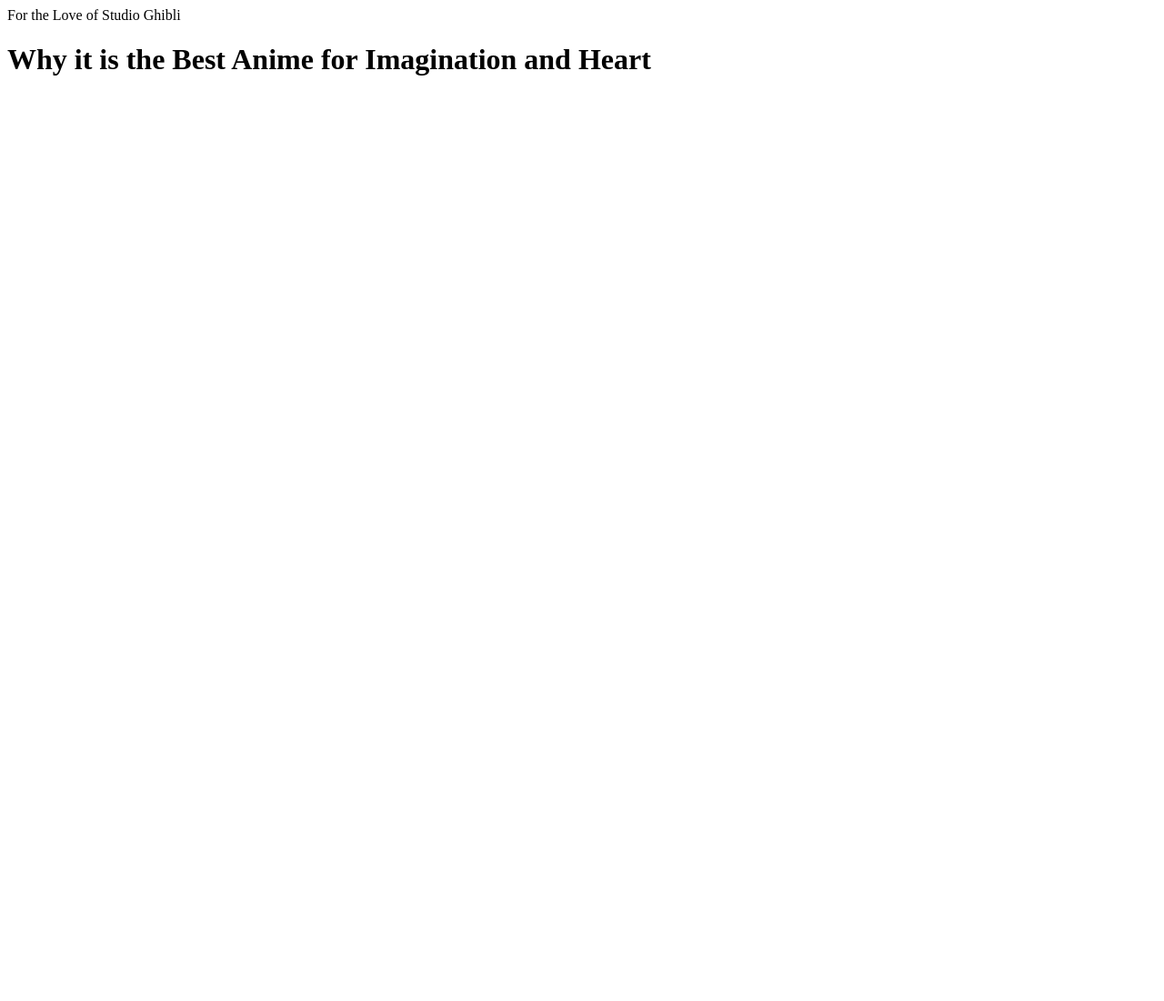
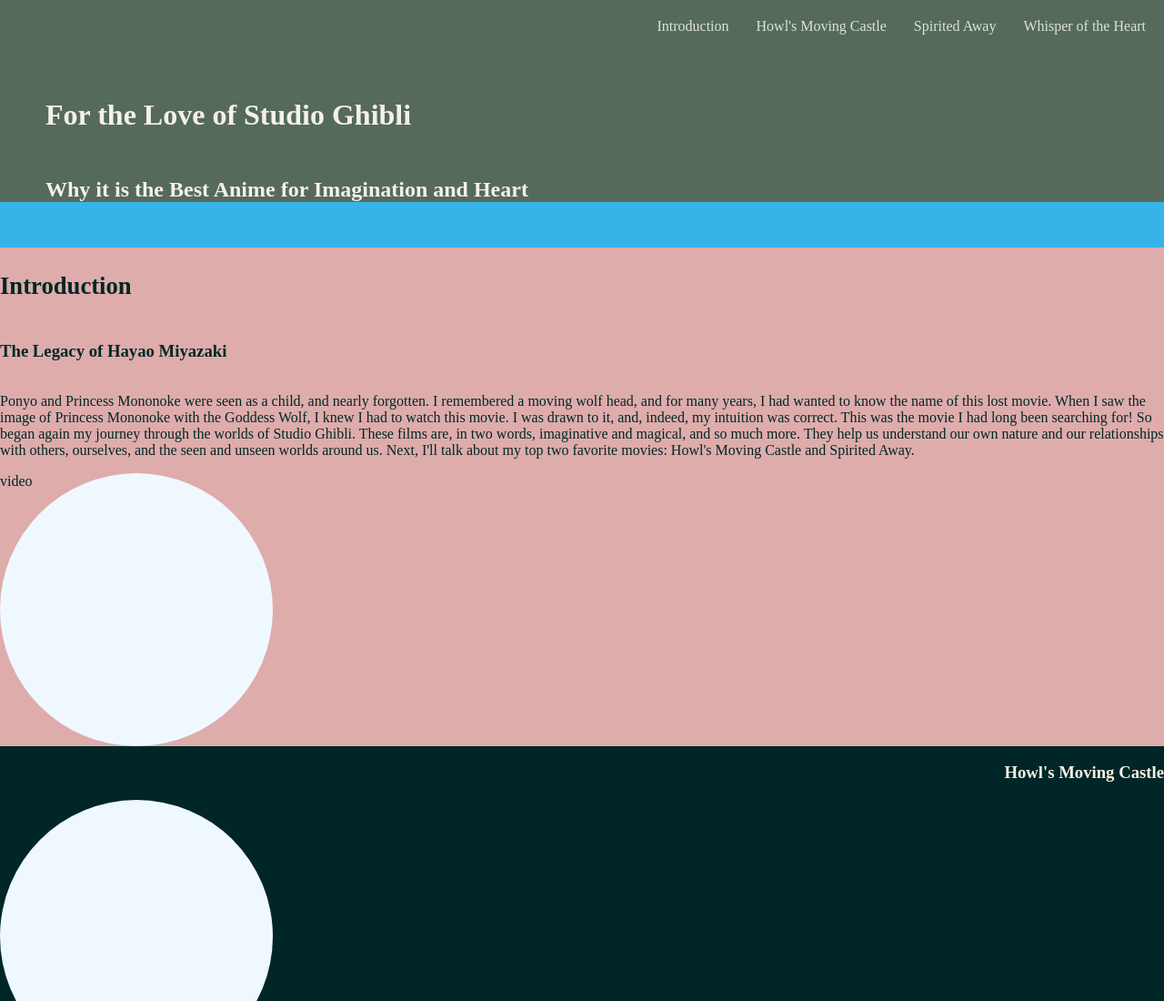
Before and after one commit to ChantelleHarris/StudioGhibliLandingPage, a plain HTML site: page index.html in a window 1280 px wide. Shown: the top 1100 px of the page at 91% size. Before the commit the page ends 800 px from the top, so only its background shows below. Drawn offline with Linux system fonts and the light colour scheme.

Commit message:
another days work

```diff
--- /dev/null
+++ b/css/styles.css
@@ -0,0 +1,99 @@
+body,html {
+    margin: 0;
+    background-color: rgb(54,179,233);
+    scroll-behavior: smooth;
+}
+
+/* .container {
+    margin: 50px;
+    padding: 20px;
+} */
+
+.align-left {
+    display:flex;
+    flex-direction: column;
+    text-align: left;
+}
+
+.align-right {
+    display:flex;
+    flex-direction: column;
+    text-align: right;
+}
+
+.light-color {
+    color: rgb(245, 241, 230);
+}
+
+.dark-color {
+    color:rgb(0,38,39);
+}
+
+.header-footer {
+    background-color: rgb(85,106,91);
+}
+
+.formatting {
+    margin: 50px;
+}
+
+.medium {
+    font-size: 20pt;
+}
+
+.circle {
+    border-radius: 50%;
+    height: 300px;
+    width: 300px;
+    background-color: aliceblue;
+
+
+}
+
+
+
+.float-right {
+
+}
+
+#nav {
+    display: flex;
+    flex-direction: row;
+    justify-content: flex-end;
+    gap: 30px;
+    margin: 0;
+    list-style: none;
+    padding: 20px;
+}
+
+#nav li a {
+    text-decoration: none;
+    color: rgba(220,228,207);
+}
+
+#intro {
+    background-color: rgb(222,172,171);
+    margin: 0;
+}
+
+#intro .circle {
+
+
+
+
+
+}
+
+#howl {
+    background-color: rgb(0,38,39);
+
+}
+
+
+#spirited {
+    background-color: rgb(5,152,206);
+}
+
+#whisper {
+    background-color: rgb(110,96,70);
+}
--- a/index.html
+++ b/index.html
@@ -5,17 +5,50 @@
     <meta http-equiv="X-UA-Compatible" content="IE=edge">
     <meta name="viewport" content="width=device-width, initial-scale=1.0">
     <title>Studio Ghibli & Me</title>
-    <link rel="stylesheet" href="styles.css">
+    <link rel="stylesheet" href="css/styles.css">
 </head>
 <body>
-    <nav></nav>
-    <header>For the Love of Studio Ghibli</header>
-    <h1>Why it is the Best Anime for Imagination and Heart</h1>
-    <section></section>
-    <section></section>
-    <section></section>
-    <section></section>
-    <footer></footer>
-<script src="app.js"></script>
+    <div class="container">
+        <!-- <nav>
+            <ul id="nav"></ul>
+        </nav> -->
+        <header class="header-footer light-color">
+            <nav>
+                <ul id="nav"></ul>
+            </nav>
+            <h1 class="formatting">For the Love of Studio Ghibli</h1>
+            <h2 class="formatting">Why it is the Best Anime for Imagination and Heart</h2>
+
+        </header>
+        <section id="intro" class="align-left dark-color">
+            <h3 class="medium">Introduction</h3>
+            <h3>The Legacy of Hayao Miyazaki</h3>
+            <p>Ponyo and Princess Mononoke were seen as a child, and nearly forgotten. I remembered a
+                moving wolf head, and for many years, I had wanted to know the name of this lost movie.
+                When I saw the image of Princess Mononoke with the Goddess Wolf, I knew I had to watch
+                this movie. I was drawn to it, and, indeed, my intuition was correct. This was the movie
+                I had long been searching for! So began again my journey through the worlds of Studio Ghibli.
+                These films are, in two words, imaginative and magical, and so much more. They help us
+                understand our own nature and our relationships with others, ourselves, and the seen and
+                unseen worlds around us.
+                Next, I'll talk about my top two favorite movies: Howl's Moving Castle and Spirited Away.
+            </p>
+            <div class="circle float-right">video</div>
+        </section>
+        <section id="howl" data-movie-type="favorite" class="align-right light-color">
+            <h3>Howl's Moving Castle</h3>
+            <div class="circle float-left"></div>
+        </section>
+        <section id="spirited" data-movie-type="favorite" class="align-left dark-color">
+            <h3>Spirited Away</h3>
+            <div class="circle float-right"></div>
+        </section>
+        <section id="whisper" data-movie-type="impactful" class="align-right dark-color">
+            <h3>Whisper of the Heart</h3>
+            <div class="circle float-left"></div>
+        </section>
+        <footer class="header-footer"></footer>
+        </div>
+<script src="js/app.js"></script>
 </body>
 </html>
--- /dev/null
+++ b/js/app.js
@@ -0,0 +1,54 @@
+//This selects the sections and saves them to a variable
+let sectionTitles = document.getElementsByTagName('section');
+console.log(sectionTitles[1].children[0].innerText);
+
+//This selects the ul and saves it to a variable
+let navigation = document.getElementById('nav');
+
+//This loops through the sectionTitles object
+for (const sectionTitle of sectionTitles) {
+    //This creates a new li element that corresponds to each section
+    let lists = document.createElement('li');
+
+    //This creates four 'a' tags
+    let links = document.createElement('a');
+
+    //This appends each new 'a' tag to each li, and each li to the ul
+    lists.appendChild(links);
+    navigation.appendChild(lists);
+}
+
+//This sets the values of the links equal to the titles of each section
+navigation.children[0].children[0].innerText = sectionTitles[0].children[0].innerText;
+navigation.children[1].children[0].innerText = sectionTitles[1].children[0].innerText;
+navigation.children[2].children[0].innerText = sectionTitles[2].children[0].innerText;
+navigation.children[3].children[0].innerText = sectionTitles[3].children[0].innerText;
+
+//This creates the href attribute linking to each section
+navigation.children[0].children[0].setAttribute("href","#intro");
+navigation.children[1].children[0].setAttribute("href","#howl");
+navigation.children[2].children[0].setAttribute("href","#spirited");
+navigation.children[3].children[0].setAttribute("href","#whisper");
+
+//sets id of each link
+navigation.children[0].children[0].id = "intro-link";
+navigation.children[1].children[0].id = "howl-link";
+navigation.children[2].children[0].id = "spirited-link";
+navigation.children[3].children[0].id = "whisper-link";
+
+let introLink = document.getElementById("intro-link");
+let howlLink = document.getElementById("howl-link");
+let spiritedLink = document.getElementById("spirited-link");
+let whisperLink = document.getElementById("whisper-link");
+
+let allLinks = [introLink,howlLink,spiritedLink,whisperLink];
+console.log(allLinks)
+
+for(i = 0; i < allLinks.length; i++) {
+    allLinks[i].addEventListener('click', function scrollSmooth() {
+        navigation.scroll({
+            behavior: "smooth"
+        })
+        console.log('worked')
+    })
+}
```
Also changed, not shown: app.js (deleted), styles.css (deleted), 1 other file.
